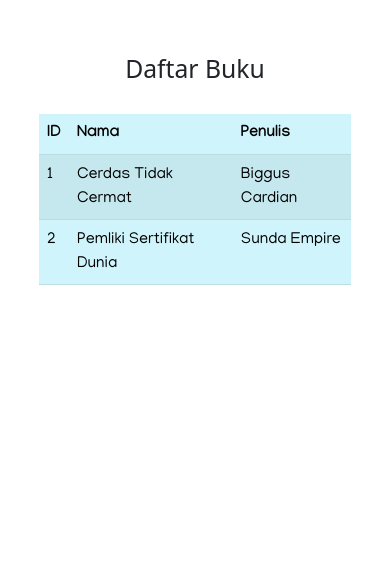
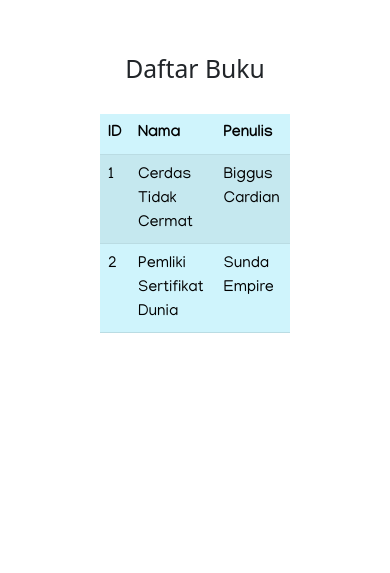
Before and after one commit to aNdr3W03/SI2_UAS, a CodeIgniter app: page /SI2_UAS/index.php/book/index in a window 390 px wide. Shown: the part 66-639 px from the top of the page. Run offline with CodeIgniter, Linux system fonts and the light colour scheme; data comes from the database, SQL or seed files in the repository; some libraries are stand-ins or nearby versions.

Commit message:
book table margin responsive

```diff
--- a/application/views/book_view.php
+++ b/application/views/book_view.php
@@ -4,7 +4,16 @@
 <head>
     <title>Buku</title>
     <style>
-
+        .table-container {
+            padding: 0;
+            margin: 30px 25%;
+        }
+        @media only screen and (max-width: 1000px) {
+            .table-container {
+                padding: 0;
+                margin: 30px 100px;
+            }
+        }
     </style>
 </head>
 
@@ -12,7 +21,7 @@
     <center>
         <h2 style="margin-top: 120px;">Daftar Buku</h2>
 
-        <div style="margin: 30px 10%">
+        <div class="table-container">
             <table class="table table-info table-striped table-hover">
                 <thead>
                     <tr>
```
